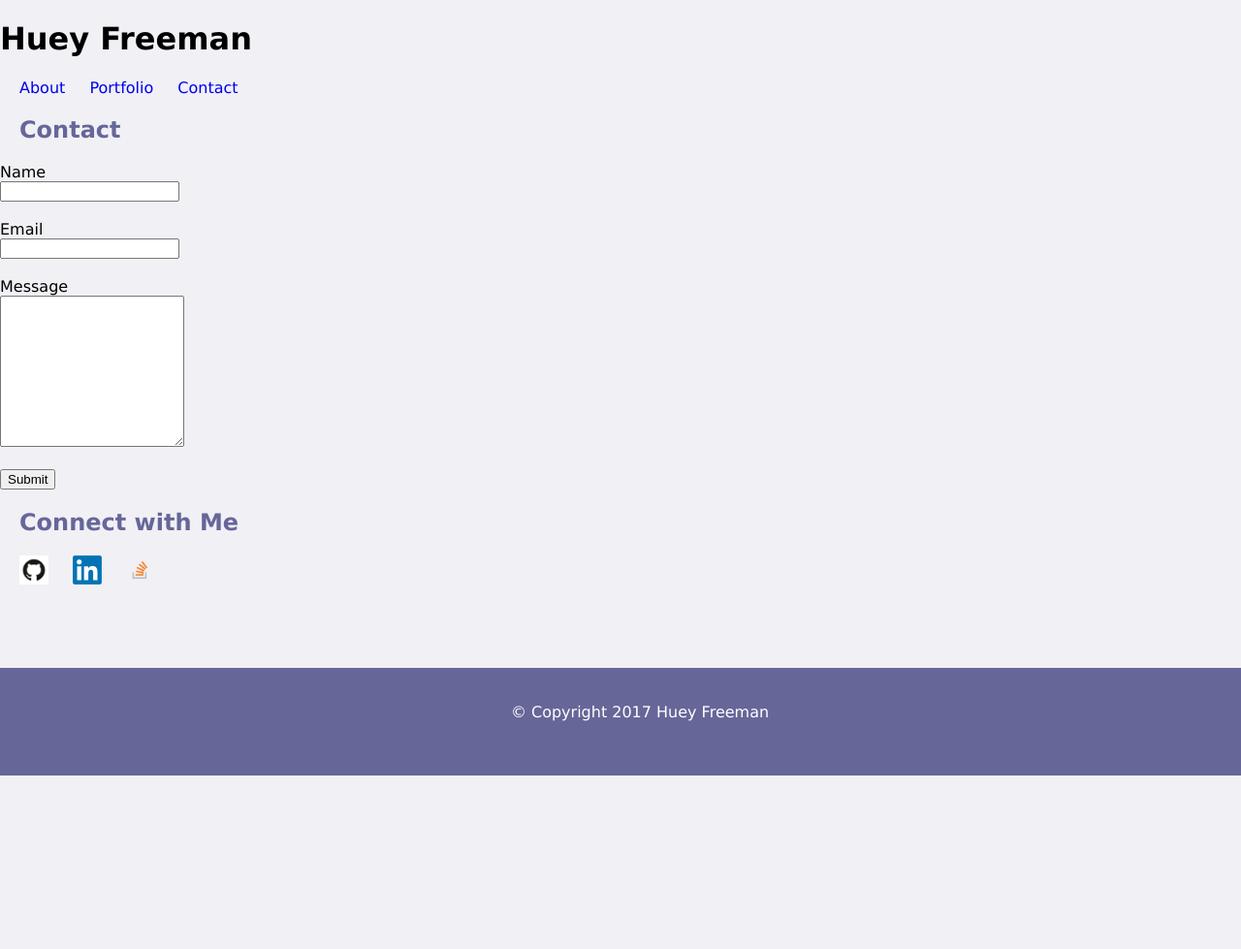
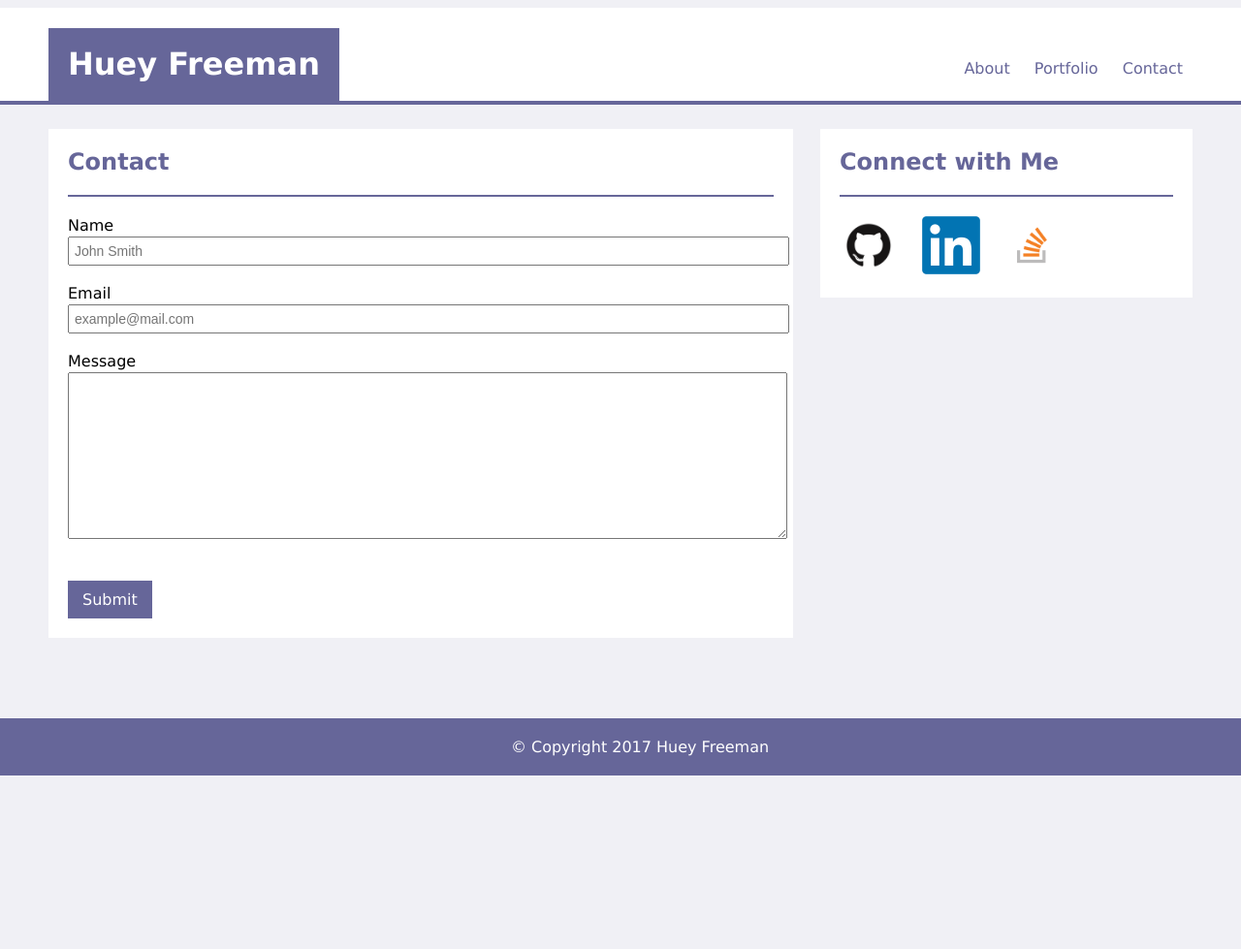
Before and after one commit to marvinrenaud/Basic-Portfolio, a PHP site: page /contact.html in a window 1280 px wide. Shown: the top 979 px of the page at 97% size. Before the commit the page ends 800 px from the top, so only its background shows below. Run offline with PHP 8.4, Linux system fonts and the light colour scheme.

Commit message:
additional styling

```diff
--- a/assets/css/style.css
+++ b/assets/css/style.css
@@ -1,6 +1,6 @@
 body {
   background-color: #f0f0f5;
-  min-height: 1000px;
+  min-height: 1500px;
   font-family: verdana;
   margin: 0 0 0 0;
 }
@@ -100,6 +100,12 @@ a {
   margin-bottom: 20px;
 }
 
+.form_format {
+  padding-left: 20px;
+  padding-bottom: 2px;
+  margin-bottom: 0px;
+  margin-top: 0px;
+}
 
 footer {
   position: fixed;
@@ -111,3 +117,27 @@ footer {
   padding: 20px 20px 20px 20px;
   text-align: center;
 }
+
+button {
+  margin: 20px 20px 20px 20px;
+  background-color: #666699;
+  padding: 10px 15px 10px 15px;
+  color: white;
+  border-style: none;
+  font-family: verdana;
+  font-size: 16px;
+}
+
+.form_left_margin {
+  margin-left: 20px;
+  width: 95%;
+  padding: 5px 5px 5px 5px;
+  font-size: 14px;
+  color: #595959;
+}
+
+.portfolio {
+  width: 250px;
+  padding: 10px 10px 10px 0px;
+  position: relative;
+}
--- a/contact.html
+++ b/contact.html
@@ -8,52 +8,60 @@
 </head>
 
 <body>
-  <h1>Huey Freeman</h1>
+  <div class="header">
 
-  <!-- Navigation bar elements -->
-  <a href="index.html"> About</a>
-  <a href="portfolio.html"> Portfolio</a>
-  <a href="contact.html"> Contact</a>
+    <h1 class="title_block">Huey Freeman</h1>
+
+    <!-- Navigation bar elements -->
+    <div class="nav_block">
+      <a class="nav" href="index.html"> About</a>
+      <a class="nav" href="portfolio.html"> Portfolio</a>
+      <a class="nav" href="contact.html"> Contact</a>
+    </div>
+    <hr class="header_bar" noshade>
+  </div>
 
   <!-- Main body of page. Includes Contact form and Connect with Me sections -->
   <div>
     <!-- Contact form -->
-    <section>
+    <div class="main_content">
       <h2>Contact</h2>
+      <hr class="content_bar" noshade>
+
       <form>
-        Name <br>
-        <input type="text" name="John Smith" /> <br>
-        <br>Email <br>
-        <input type="text" name="example@mail.com" /> <br>
-        <br>Message <br>
-        <textarea name="message" rows="10" cols="21"></textarea>
+        <p class="form_format">Name <br> </p>
+        <input class="form_left_margin" type="text" placeholder="John Smith" /> <br>
+        <br><p class="form_format">Email </p>
+        <input class="form_left_margin" type="text" placeholder="example@mail.com" /> <br>
+        <br><p class="form_format">Message </p>
+        <textarea class="form_left_margin" name="message" rows="10" cols="21"></textarea>
         <br />
         <br />
         <button type="button" onclick="alert('Thanks for the message!')">Submit</button>
       </form>
-    </section>
+    </div>
 
-    <!-- Connect with Me Buttons -->
-    <section>
+    <!-- Connect with Me section of the the page -->
+    <div class="connect_box">
       <h2>Connect with Me</h2>
+      <hr class="content_bar" noshade>
 
       <a href="#">
-        <img src ="assets/images/github-mark.png" alt ="Github Logo" height="30" />
+        <img class="icons" src ="assets/images/github-mark.png" alt ="Github Logo" height="30" />
       </a>
       <a href="#">
-        <img src="assets/images/linkedin_logo_initials.png" alt="LinkedIn Logo" height="30" />
+        <img class="icons" src="assets/images/linkedin_logo_initials.png" alt="LinkedIn Logo" height="30" />
       </a>
       <a href="#">
-        <img src="assets/images/stack_overflow_icon.png" alt="StackOverflow Logo" height="30" />
+        <img class="icons" src="assets/images/stack_overflow_icon.png" alt="StackOverflow Logo" height="30" />
       </a>
-    </section >
+    </div >
+
   </div>
   <div>
     <!-- Footer of the page -->
     <footer>
-      <p>
         &#169; Copyright 2017 Huey Freeman
-      </p>
     </footer>
   </div>
 
```
Also changed, not shown: portfolio.html (+34 -19 lines).
